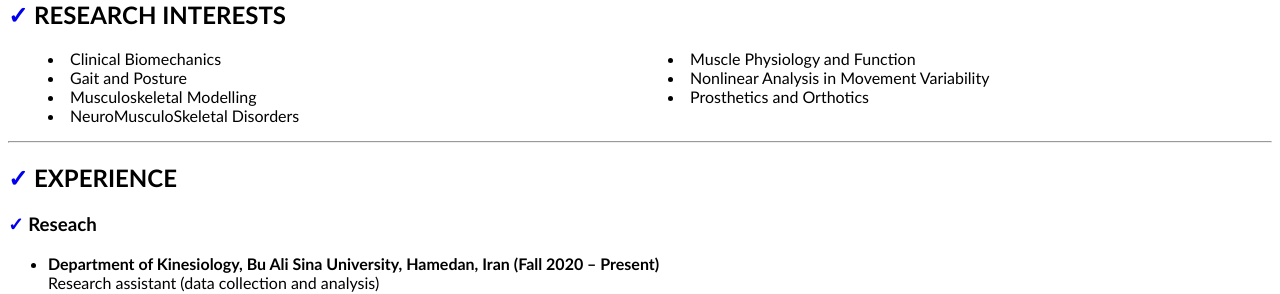
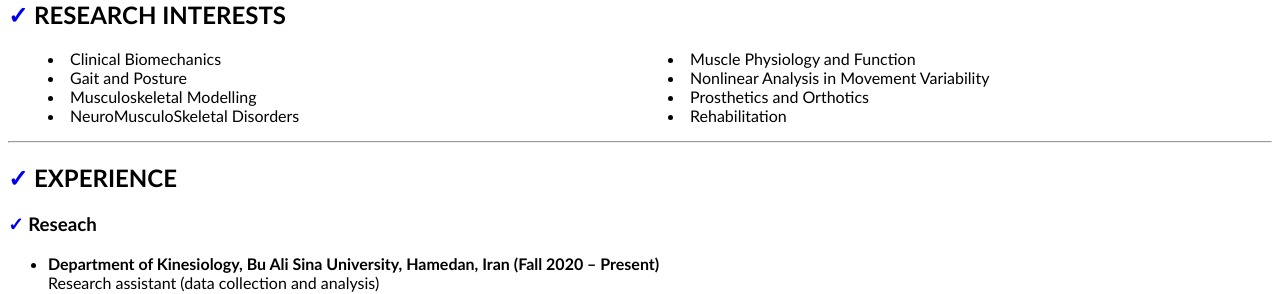
Before and after one commit to mrrezaie/mrrezaie.github.io, a Jekyll site: the page cv.html, which Jekyll copies as it is, in a window 1280 px wide and 900 px high, scrolled down 479 px. Shown: the part 154-448 px from the top of the window. Built offline with Jekyll 4.4.1, drawn with Linux system fonts in a browser that asks for light colours.

Commit message:
Update cv.html

```diff
--- a/cv.html
+++ b/cv.html
@@ -56,7 +56,8 @@
 	<li>NeuroMusculoSkeletal Disorders</li>
 	<li>Muscle Physiology and Function</li>
 	<li>Nonlinear Analysis in Movement Variability</li>
-	<li>Prosthetics and Orthotics</li> </ul>
+	<li>Prosthetics and Orthotics</li>
+	<li>Rehabilitation</li> </ul>
 <hr>
 
 <h2 id="experience"> <a href="#experience">&#10003</a> <b>EXPERIENCE</b> </h2>
```
